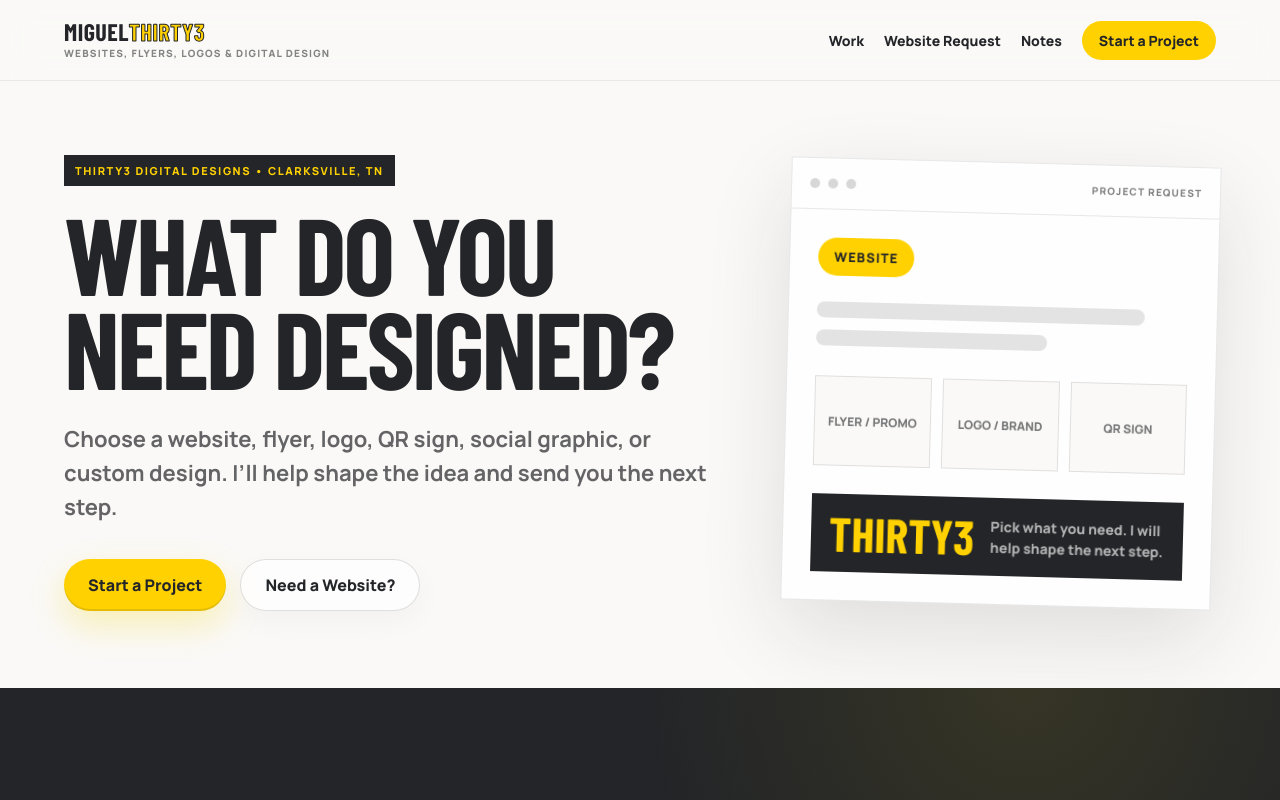
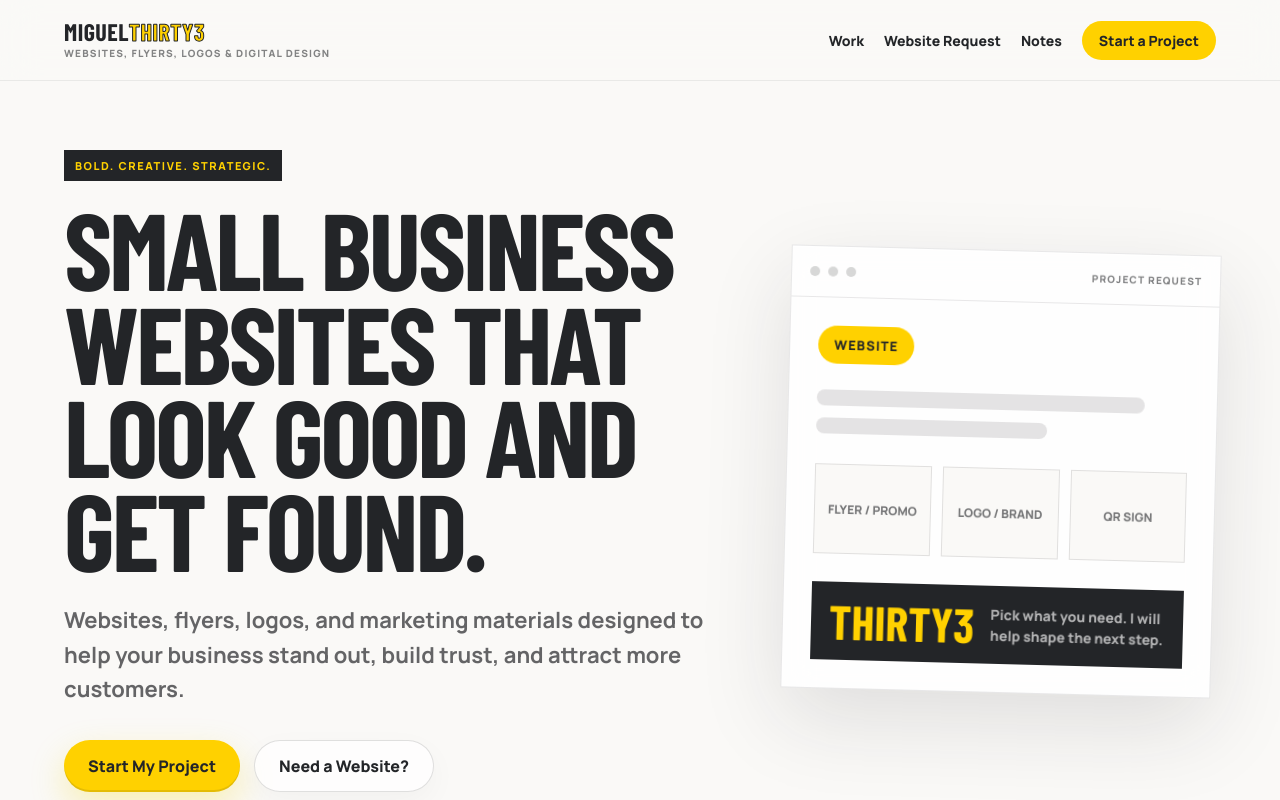
Before and after one commit to Miguel-33/miguelthirty3, a React (Vite) app: page / in a window 1280 px wide. Shown: the top 800 px of the page. Built offline with nearby package versions, Linux system fonts and the light colour scheme; a web font is replaced by a local one.

Commit message:
Revise homepage text and update links
Updated content in the App component to reflect new messaging and links.

```diff
--- a/src/App.jsx
+++ b/src/App.jsx
@@ -98,8 +98,8 @@ const FIELD_NOTES = [
     href: "/field-notes/why-facebook-isnt-your-website",
   },
   {
-    title: "Affordable Web Design for Small Businesses",
-    href: "/field-notes/affordable-web-design-for-small-businesses",
+    title: "How Much Does a Small Business Website Cost in Tennessee?",
+    href: "/field-notes/how-much-does-a-small-business-website-cost-in-tennessee",
   },
 ];
 
@@ -186,19 +186,21 @@ export default function MiguelThirty3() {
 
       <section className="home-hero" aria-label="Thirty3 Digital Designs homepage">
         <div className="hero-copy">
-          <p className="eyebrow">Thirty3 Digital Designs • Clarksville, TN</p>
+          <p className="eyebrow">
+  Bold. Creative. Strategic.
+</p>
 
-          <h1>
-            What do you need designed?
-          </h1>
+<h1>
+  Small business websites that look good and get found.
+</h1>
 
-          <p className="hero-lede">
-            Choose a website, flyer, logo, QR sign, social graphic, or custom design. I’ll help shape the idea and send you the next step.
-          </p>
+<p className="hero-lede">
+  Websites, flyers, logos, and marketing materials designed to help your business stand out, build trust, and attract more customers.
+</p>
 
           <div className="hero-actions">
             <button type="button" className="btn-primary" onClick={() => scrollTo("project-picker")}>
-              Start a Project
+              Start My Project
             </button>
             <a className="btn-ghost" href="/request-website">
               Need a Website?
```
